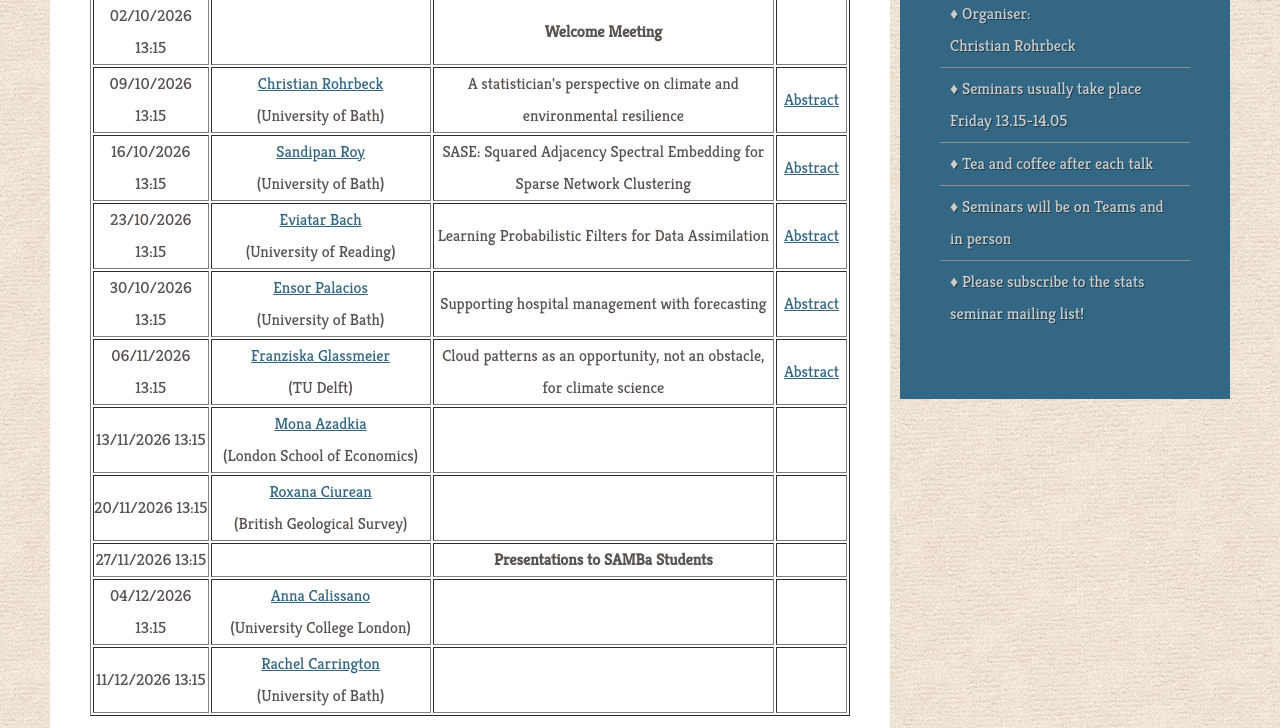
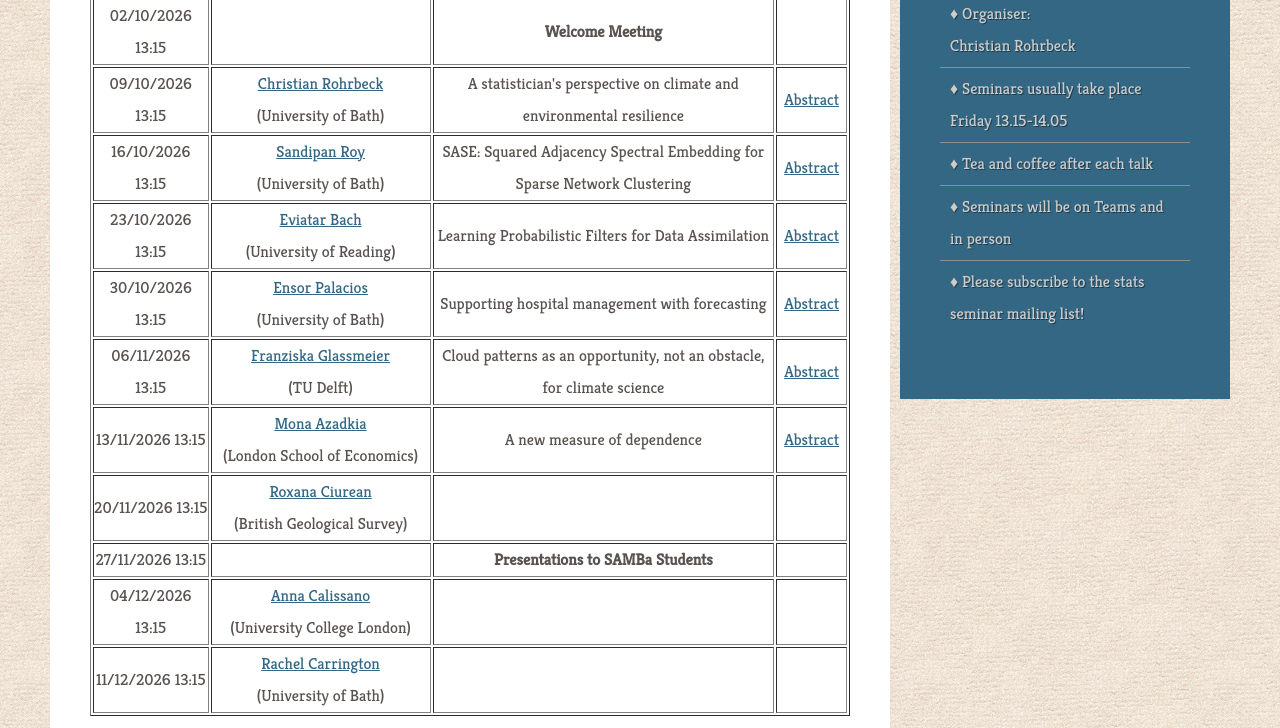
Before and after one commit to cr777-bath/my-website, a plain HTML site: page seminar.html in a window 1280 px wide. Shown: the part 372-1100 px from the top of the page. Drawn offline with Linux system fonts and the light colour scheme.

Commit message:
Update seminar.html

```diff
--- a/seminar.html
+++ b/seminar.html
@@ -82,8 +82,8 @@ Released   : 20120710
 <tr>
 <td align="center"> 13/11/2026 13:15 </td>
 <td align="center"> <a href="https://sites.google.com/view/monaazadkia/"> Mona Azadkia </a> <br> (London School of Economics)</td>
-<td align="center"> </td>
-<td align="center"> </td>
+<td align="center"> A new measure of dependence</td>
+<td align="center"> <a href="Abstracts/AbstractAzadkia.pdf">Abstract</a></td>
 </tr>
 
 <tr>
```
